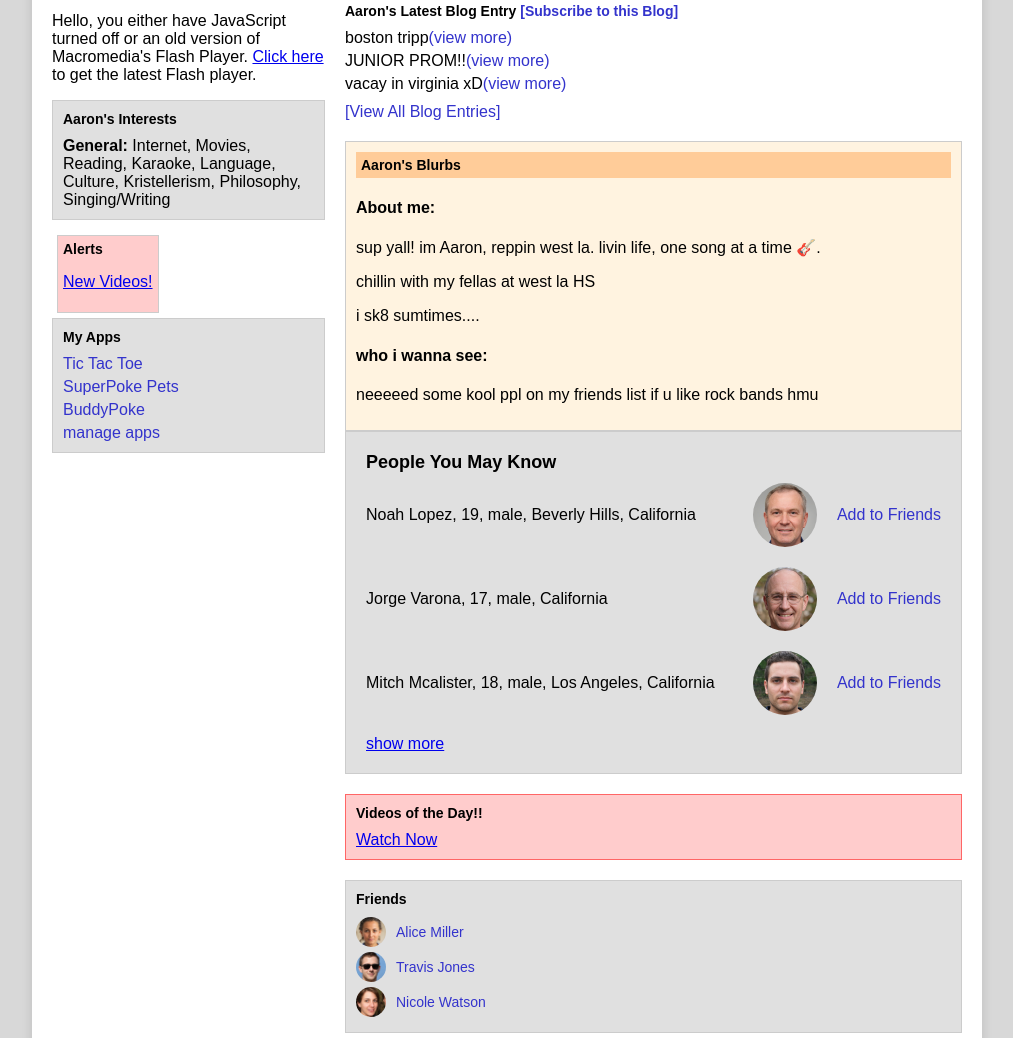
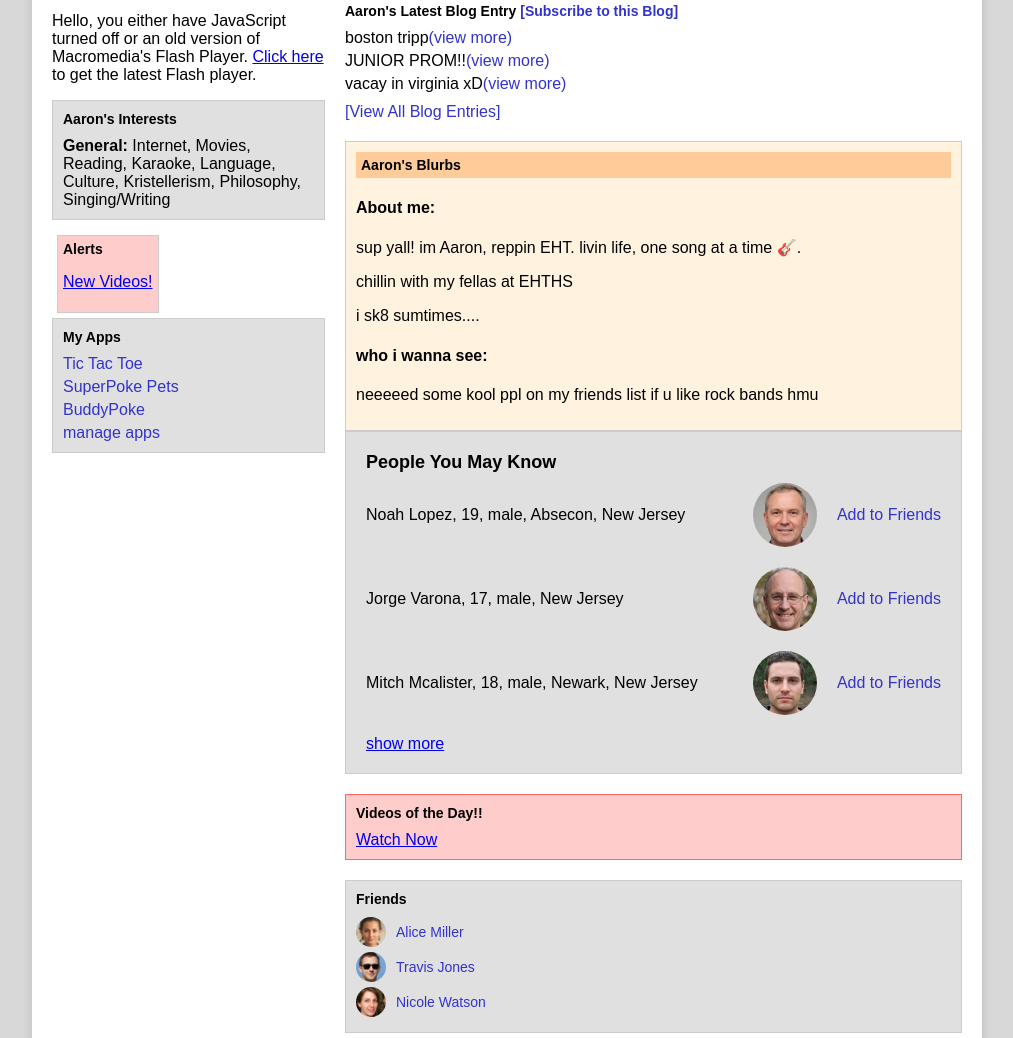
Before and after one commit to kristellerspace/m, a plain HTML site: page index.html in a window 1280 px wide. Shown: the part 702-1740 px from the top of the page, without its empty margins (133-1146 px from the left). Drawn offline with Linux system fonts and the light colour scheme.

Commit message:
Update index.html

```diff
--- a/index.html
+++ b/index.html
@@ -114,8 +114,8 @@
                     <h3>Aaron's Blurbs</h3>
                     <div class="about-me">
                         <h4>About me:</h4>
-                        <p>sup yall! im Aaron, reppin west la. <span class="faq">livin life, one song at a time 🎸.</span></p>
-                        <p>chillin with my fellas at west la HS</p>
+                        <p>sup yall! im Aaron, reppin EHT. <span class="faq">livin life, one song at a time 🎸.</span></p>
+                        <p>chillin with my fellas at EHTHS</p>
                         <p>i sk8 sumtimes....</p>
                     </div>
                     <div class="who-id-like-to-meet">
@@ -128,21 +128,21 @@
                     <ul>
                         <li>
                             <div class="person">
-                                <p>Noah Lopez, 19, male, Beverly Hills, California</p>
+                                <p>Noah Lopez, 19, male, Absecon, New Jersey</p>
                                 <img src="noah_lopez.jpg" alt="Noah Lopez">
                                 <a href="#">Add to Friends</a>
                             </div>
                         </li>
                         <li>
                             <div class="person">
-                                <p>Jorge Varona, 17, male, California</p>
+                                <p>Jorge Varona, 17, male, New Jersey</p>
                                 <img src="jorge_varona.jpg" alt="Jorge Varona">
                                 <a href="#">Add to Friends</a>
                             </div>
                         </li>
                         <li>
                             <div class="person">
-                                <p>Mitch Mcalister, 18, male, Los Angeles, California</p>
+                                <p>Mitch Mcalister, 18, male, Newark, New Jersey</p>
                                 <img src="mitch_mcalister.jpg" alt="Mitch Mcalister">
                                 <a href="#">Add to Friends</a>
                             </div>
```
